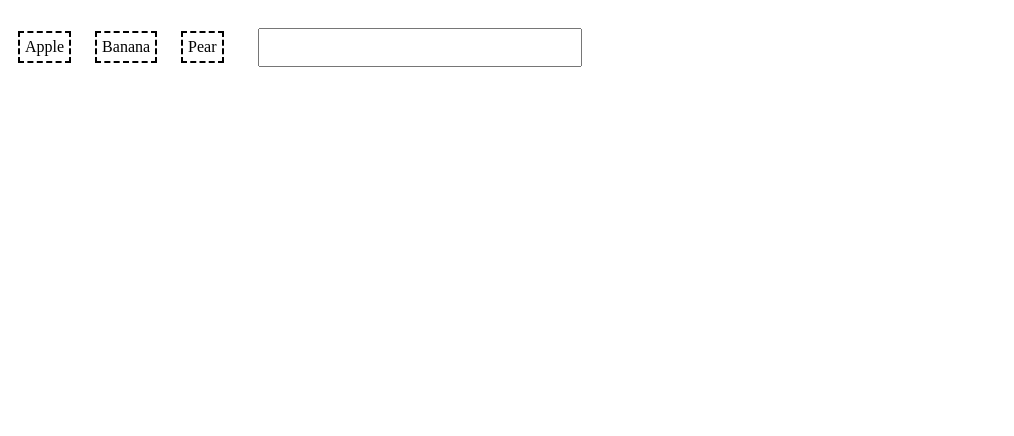
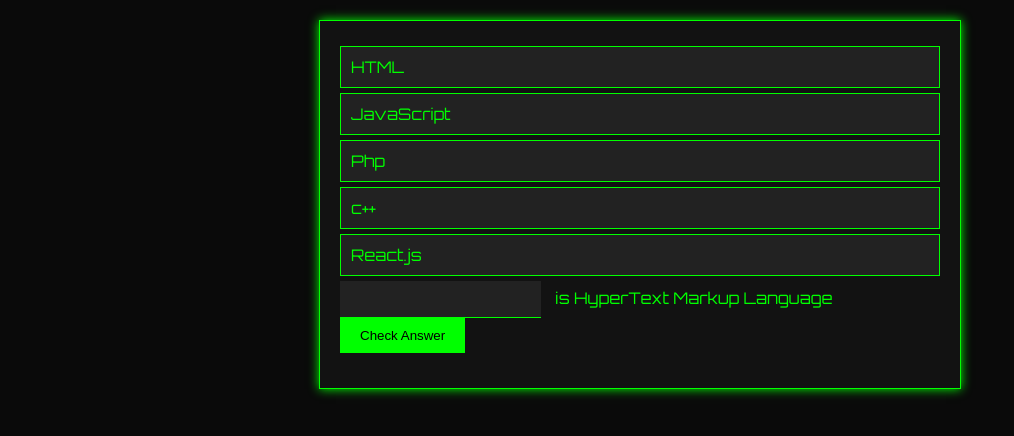
Before and after one commit to ahamad236/Drag-and-Drop-Mini-Quiz-App, a plain HTML site: page index.html in a window 1280 px wide. Shown: the whole page, without its empty margins (0-1014 px from the left). Drawn offline with Linux system fonts and the light colour scheme.

Commit message:
Mini Quiz app ready to use

```diff
--- a/index.html
+++ b/index.html
@@ -1,19 +1,35 @@
 <!DOCTYPE html>
 <html lang="en">
+
 <head>
     <meta charset="UTF-8">
     <meta name="viewport" content="width=device-width, initial-scale=1.0">
     <title>Document</title>
-    <link rel="stylesheet" href="styles..css"/>
+    <link href="https://fonts.googleapis.com/css2?family=Orbitron:wght@400;500;700&display=swap" rel="stylesheet">
+    <link rel="stylesheet" href="styles..css" />
 </head>
+
 <body>
+    <div class="container">
+        <div id="answerpool">
+            <p class="draggable" draggable="true">HTML</p>
+            <p class="draggable" draggable="true">JavaScript</p>
+            <p class="draggable" draggable="true">Php</p>
+            <p class="draggable" draggable="true">c++</p>
+            <p class="draggable" draggable="true">React.js</p>
+        </div>
 
-    <div class="draggable" draggable="true">Apple</div>
-    <div class="draggable" draggable="true">Banana</div>
-    <div class="draggable" draggable="true">Pear</div>
+        <label for="blank">
+            <input id="blank" />
+            is HyperText Markup Language
+        </label>
 
-    <input id="dropZone"/>
+        <button id="checkAnswer">Check Answer</button>
+
+        <div id="answerMessage" style="display: none"></div>
+    </div>
 
     <script src="script.js"></script>
 </body>
+
 </html>
--- a/script.js
+++ b/script.js
@@ -1,5 +1,8 @@
 const draggables = document.querySelectorAll('.draggable');
-const dropZone = document.getElementById('dropZone');
+const blank = document.getElementById('blank');
+const checkAnswer = document.getElementById('checkAnswer');
+const answerMessage = document.getElementById('answerMessage');
+let answer = '';
 
 draggables.forEach(draggable => {
     draggable.addEventListener('dragstart', function (event) {
@@ -8,12 +11,25 @@
     })
 })
 
-dropZone.addEventListener('dragover', function (event) {
+blank.addEventListener('dragover', function (event) {
     event.preventDefault();
 })
 
-dropZone.addEventListener('drop', function (event) {
-    const text = event.dataTransfer.getData("text/plain");
-    console.log('dragover', text);
-    dropZone.value = text;
+blank.addEventListener('drop', function (event) {
+    answer = event.dataTransfer.getData("text/plain");
+    console.log('drop', answer);
+    blank.value = answer;
 })
+
+checkAnswer.addEventListener('click', function () {
+    const correctAnswer = 'html';
+    answerMessage.style.display = 'block';
+    if (answer.toLowerCase() == correctAnswer) {
+        answerMessage.textContent = 'Congratulations! Your answer is correct...';
+        answerMessage.style.color = 'green';
+    }
+    else {
+        answerMessage.textContent = 'Oops! Your answer is wrong... Try again';
+        answerMessage.style.color = 'red';
+    }
+})
--- a/styles..css
+++ b/styles..css
@@ -1,13 +1,79 @@
-.draggable {
-    margin: 10px;
-    padding: 5px;
-    border: 2px dashed #000;
-    cursor: grab;
-    display: inline-block;
+body {
+    background-color: #0a0a0a;
+    font-family: 'Orbitron', sans-serif;
+    color: #0f0
 }
 
-#dropZone {
-    width: 300px;
-    margin: 20px;
+.container {
+    max-width: 600px;
+    margin: 20px auto;
+    padding: 20px;
+    background-color: #121212;
+    border: 1px solid #0f0;
+    box-shadow: 0 0 10px #0f0;
+}
+
+#answerPool,
+#question,
+#checkAnswer,
+#answerMessage {
+    margin-bottom: 15px;
+}
+
+.draggable {
     padding: 10px;
+    margin: 5px 0;
+    background-color: #222;
+    border: 1px solid #0f0;
+    cursor: grab;
+    transition: background-color 0.3s ease;
 }
+
+.draggable:hover {
+    background-color: #333;
+}
+
+#blank {
+    background-color: #222;
+    border: none;
+    border-bottom: 1px solid #0f0;
+    color: inherit;
+    font-family: 'Orbitron', sans-serif;
+    text-align: center;
+    padding: 10px;
+    margin-right: 10px;
+
+}
+
+button {
+    background-color: #0f0;
+    color: #000;
+    border: none;
+    padding: 10px 20px;
+    cursor: pointer;
+    transition: opacity 0.3s ease;
+}
+
+button:hover {
+    opacity: 0.8;
+    /* Slight dim on hover for interaction feedback */
+}
+
+#answerMessage {
+    display: none;
+    /* Initially hidden */
+    padding: 10px;
+    text-align: center;
+}
+
+
+/* Additional styles for correct/incorrect messages */
+.correct {
+    color: #0f0;
+    /* Green for correct */
+}
+
+.incorrect {
+    color: #f00;
+    /* Red for incorrect */
+}
```
